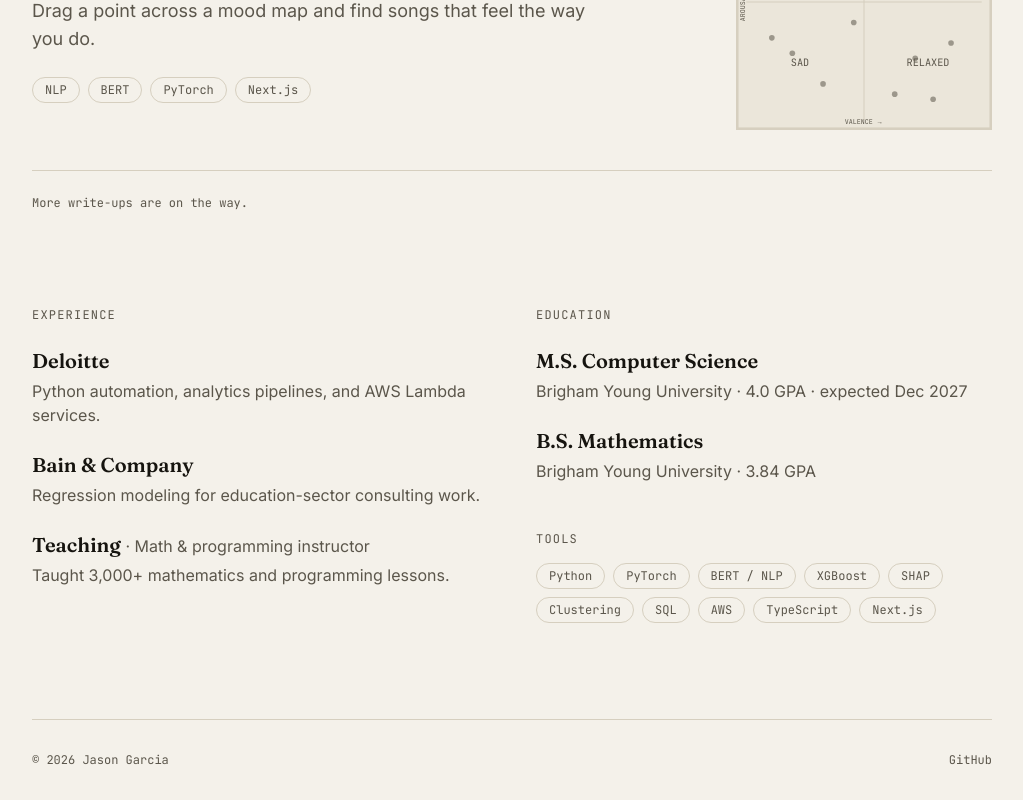
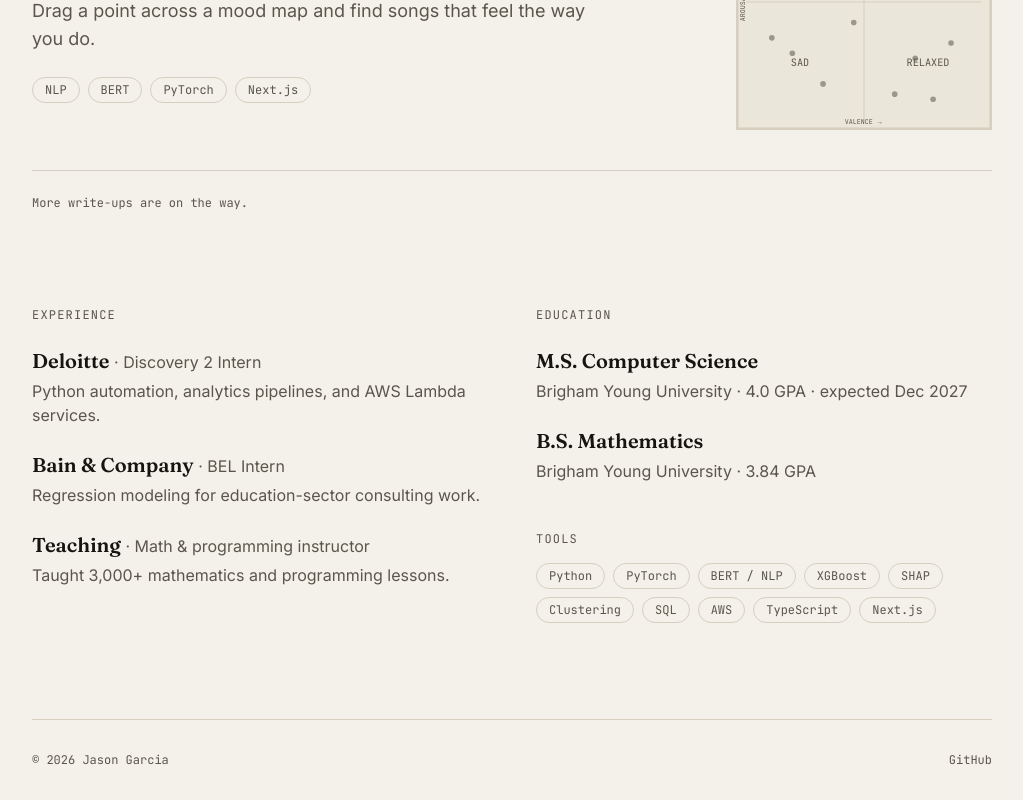
Before and after one commit to jason-d-garcia/portfolio, a Next.js app: page / in a window 1280 px wide. Shown: the part 942-1742 px from the top of the page, without its empty margins (128-1151 px from the left). Built offline with nearby package versions, Linux system fonts and the light colour scheme.

Commit message:
Add Deloitte and Bain titles
Co-Authored-By: Claude Opus 5.5 (1M context) <noreply@anthropic.com>
Claude-Session: https://claude.ai/code/session_01V5gHgavGMXj86rus5TKjuU

```diff
--- a/src/content/profile.ts
+++ b/src/content/profile.ts
@@ -26,12 +26,12 @@ export const profile = {
   experience: [
     {
       org: "Deloitte",
-      role: "", // TODO: confirm title
+      role: "Discovery 2 Intern",
       detail: "Python automation, analytics pipelines, and AWS Lambda services.",
     },
     {
       org: "Bain & Company",
-      role: "", // TODO: confirm title
+      role: "BEL Intern",
       detail: "Regression modeling for education-sector consulting work.",
     },
     {
```
